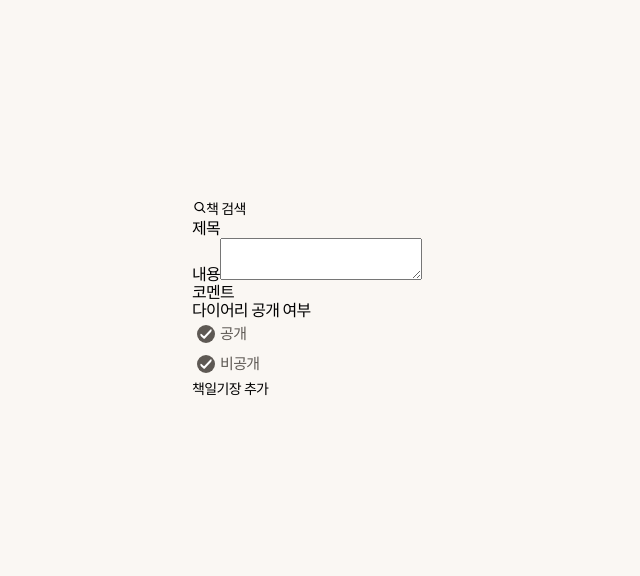
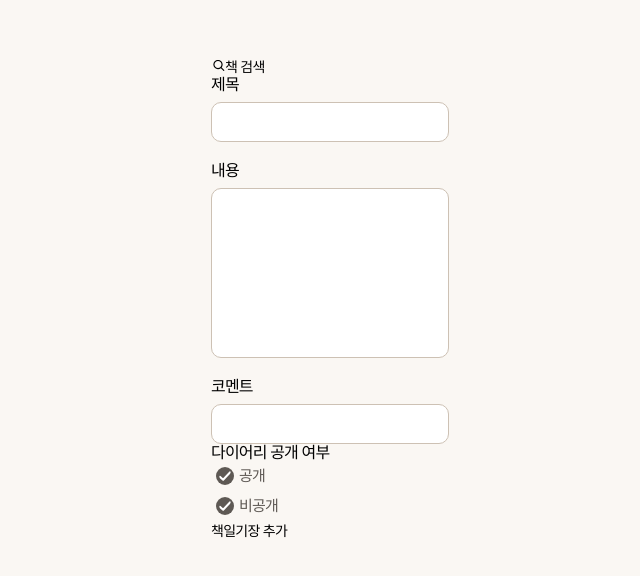
Before and after one commit to doheek2/lookbook, a React (Create React App) app: page /diaryForm in a window 1280 px wide. Shown: the part 102-678 px from the top of the page, without its empty margins (310-950 px from the left). Built offline with nearby package versions, Linux system fonts and the light colour scheme; no server answers; a web font is replaced by a local one.

Commit message:
fix: 모바일/웹 색상 수정

```diff
--- a/src/routes/DiaryForm/InputContainer/inputContainer.module.scss
+++ b/src/routes/DiaryForm/InputContainer/inputContainer.module.scss
@@ -1,7 +1,6 @@
 @use '/src/styles/constants/colors';
 @use '/src/styles/mixins/flexbox';
 
-@media screen and (max-width: 625px) {
 .inputWrapper {
   @include flexbox.columnFlexbox(start, start);
 
@@ -15,13 +14,7 @@
     padding: 10px;
     font-size: 15px;
     color: colors.$BLACK;
-      border: 1px solid colors.$GRAY7;
     border-radius: 10px;
-
-      &:hover,
-      &:focus {
-        border: 3px solid colors.$GREEN4;
-      }
   }
 
   input[type='text'] { height: 40px; }
@@ -35,4 +28,32 @@
     margin-top: 20px;
   }
 }
+
+@media screen and (max-width: 625px) {
+  .inputWrapper {
+    input[type='text'],
+    textarea {
+      border: 1px solid colors.$GRAY7;
+
+      &:hover,
+      &:focus {
+        border: 3px solid colors.$GREEN4;
       }
+    }
+  }
+}
+
+@media screen and (min-width: 625px) {
+  .inputWrapper {
+    input[type='text'],
+    textarea {
+      background-color: colors.$WHITE;
+      border: 1px solid colors.$BACKGROUND_MOBILE2;
+
+      &:hover,
+      &:focus {
+        border: 3px solid colors.$BACKGROUND_MOBILE2;
+      }
+    }
+  }
+}
```
Lines whose indentation alone changed are shown as unchanged.
